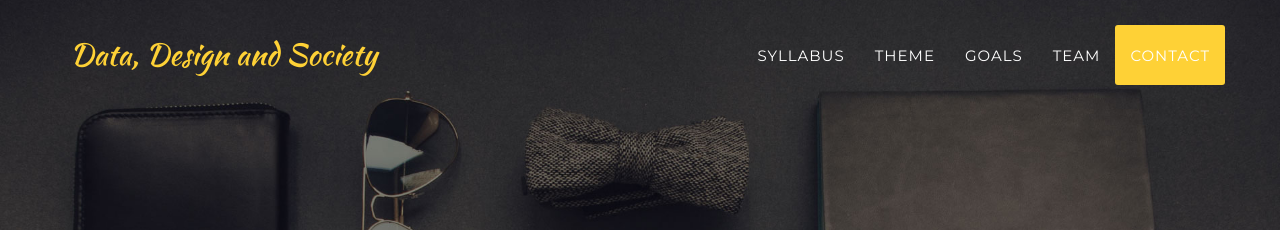
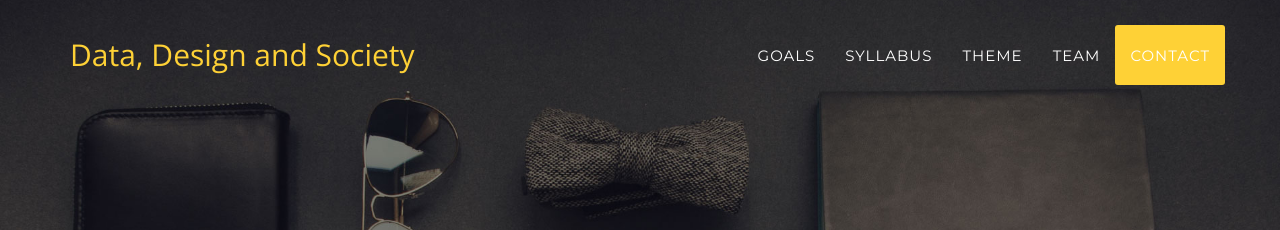
Before and after one commit to edinburghlivinglab/dds, a Jekyll site: the page built from index.html, in a window 1280 px wide. Shown: the top 230 px of the page. Built offline with Jekyll 4.4.1, drawn with Linux system fonts in a browser that asks for light colours; some web fonts are replaced.

Commit message:
updated fonts

```diff
--- a/_includes/css/agency.css
+++ b/_includes/css/agency.css
@@ -176,7 +176,7 @@
 }
 
 .navbar-default .navbar-brand {
-    font-family: "Kaushan Script","Helvetica Neue",Helvetica,Arial,cursive;
+    font-family: "Open Sans","Helvetica Neue",Helvetica,Arial,cursive;
     color: #{{ site.color.primary }};
 }
 
--- a/_includes/head.html
+++ b/_includes/head.html
@@ -13,10 +13,10 @@
     <!-- Custom Fonts -->
     <link rel="stylesheet" href="{{ "/css/font-awesome/css/font-awesome.min.css" | prepend: site.baseurl }}">
     <link href="http://fonts.googleapis.com/css?family=Montserrat:400,700" rel="stylesheet" type="text/css">
-    <link href='http://fonts.googleapis.com/css?family=Kaushan+Script' rel='stylesheet' type='text/css'>
+    <link href="https://fonts.googleapis.com/css?family=Open+Sans:400,700" rel="stylesheet" type="text/css">
     <link href="http://fonts.googleapis.com/css?family=Lato:400,700,400italic,700italic" rel="stylesheet" type="text/css">
-    <link href='http://fonts.googleapis.com/css?family=Droid+Serif:400,700,400italic,700italic' rel='stylesheet' type='text/css'>
-    <link href='http://fonts.googleapis.com/css?family=Roboto+Slab:400,100,300,700' rel='stylesheet' type='text/css'>
+    <link href="http://fonts.googleapis.com/css?family=Droid+Serif:400,700,400italic,700italic" rel="stylesheet" type="text/css">
+    <link href="http://fonts.googleapis.com/css?family=Roboto+Slab:400,100,300,700" rel="stylesheet" type="text/css">
 
     <!-- HTML5 Shim and Respond.js IE8 support of HTML5 elements and media queries -->
     <!-- WARNING: Respond.js doesn't work if you view the page via file:// -->
--- a/_includes/header.html
+++ b/_includes/header.html
@@ -17,15 +17,15 @@
                 <ul class="nav navbar-nav navbar-right">
                     <li class="hidden">
                         <a href="#page-top"></a>
-                    </li>
+		  </li>
+		   <li>
+                        <a class="page-scroll" href="#goals">Goals</a>
                     <li>
                         <a class="page-scroll" href="#syllabus">Syllabus</a>
                     </li>
                     <li>
                         <a class="page-scroll" href="#theme">Theme</a>
                     </li>
-                    <li>
-                        <a class="page-scroll" href="#goals">Goals</a>
                     </li>
                     <li>
                         <a class="page-scroll" href="#team">Team</a>
--- a/_layouts/default.html
+++ b/_layouts/default.html
@@ -11,7 +11,6 @@
     {% include syllabus.html %}
     {% include theme_grid.html %}
     {% include team.html %}
-    {% include clients.html %}
     {% include contact.html %}
     {% include footer.html %}
     {% include modals.html %}
```
Also changed, not shown: img/team/1.jpg.
